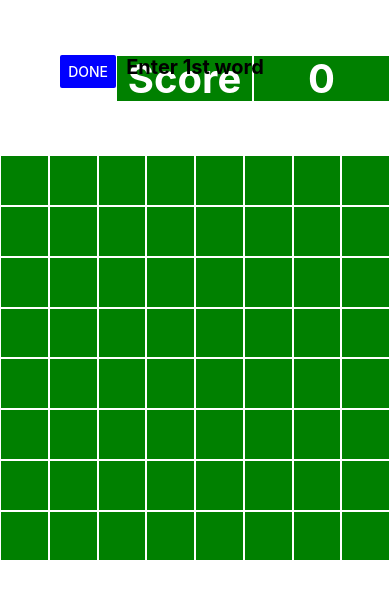
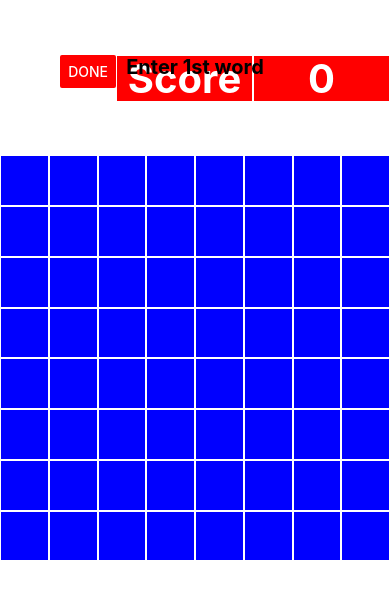
Before and after one commit to kbrownc/project-game05, a React Native app: screen / in a window 390 px wide. Shown: the top 598 px of the page. Built offline with nearby package versions, Linux system fonts and the light colour scheme.

Commit message:
made styles global

```diff
--- a/App.js
+++ b/App.js
@@ -1,10 +1,9 @@
 import React, { useState, useCallback } from 'react';
+import {globalStyles} from './global';
 import {
-  StyleSheet,
   Text,
   View,
   FlatList,
-  Dimensions,
   TouchableWithoutFeedback,
   Keyboard,
   Button,
@@ -34,9 +33,9 @@ export default function App() {
       console.log('RENDER Board',index);
     }
     return (
-      <View style={styles.item}>
+      <View style={globalStyles.item}>
         <TextInput
-          style={styles.itemText}
+          style={globalStyles.itemText}
           onChangeText={value => enterLetter(value, index)}
           autoCapitalze="characters"
           maxLength={1}
@@ -166,29 +165,29 @@ export default function App() {
         Keyboard.dismiss();
       }}
     >
-      <View style={styles.container}>
-        <View style={styles.nav}>
-          <Button onPress={pressReset} title="Reset" color="blue" />
+      <View style={globalStyles.container}>
+        <View style={globalStyles.nav}>
+          <Button onPress={pressReset} title="Reset" color="red" />
           <View>
-            <Button onPress={pressDone} title="Done" color="blue" disabled={false} />
+            <Button onPress={pressDone} title="Done" color="red" disabled={false} />
           </View>
-          <View style={styles.itemNav}>
-            <Text style={styles.itemText}>Score</Text>
+          <View style={globalStyles.itemNav}>
+            <Text style={globalStyles.itemText}>Score</Text>
           </View>
-          <View style={styles.itemNav}>
-            <Text style={styles.itemText}>{score}</Text>
+          <View style={globalStyles.itemNav}>
+            <Text style={globalStyles.itemText}>{score}</Text>
           </View>
         </View>
-        <View style={styles.message}>
-          <View style={styles.messageRow}>
-            <Text style={styles.message}>{message}</Text>
+        <View style={globalStyles.message}>
+          <View style={globalStyles.messageRow}>
+            <Text style={globalStyles.message}>{message}</Text>
           </View>
         </View>
-        <View style={styles.board}>
+        <View style={globalStyles.board}>
           <FlatList
             data={board}
             renderItem={renderBoard}
-            style={styles.board}
+            style={globalStyles.board}
             numColumns={numColumns}
             keyExtractor={(item, index) => index.toString()}
             removeClippedSubviews={false}
@@ -198,70 +197,3 @@ export default function App() {
     </TouchableWithoutFeedback>
   );
 }
-
-// stylesheets
-const styles = StyleSheet.create({
-  container: {
-    flex: 1,
-    marginTop: 55,
-  },
-  nav: {
-    flex: 0,
-    fontWeight: 'bold',
-    flexDirection: 'row',
-  },
-  input: {
-    width: 50,
-    borderColor: 'gray',
-    borderWidth: 5,
-    borderRadius: 10,
-    padding: 2,
-    fontSize: 20,
-    fontWeight: 'bold',
-  },
-  item: {
-    backgroundColor: 'green',
-    alignItems: 'center',
-    justifyContent: 'center',
-    flex: 1,
-    margin: 1,
-    height: Dimensions.get('window').width / 8,
-  },
-  itemNav: {
-    backgroundColor: 'green',
-    alignItems: 'center',
-    justifyContent: 'center',
-    flex: 1,
-    margin: 1,
-    height: 45,
-  },
-  itemText: {
-    color: '#fff',
-    fontSize: 40,
-    fontWeight: 'bold',
-  },
-  message: {
-    flex: 1,
-    justifyContent: 'center',
-    flexDirection: 'column',
-    color: 'black',
-    fontSize: 20,
-    fontWeight: 'bold',
-    textAlign: 'center',
-  },
-  messageRow: {
-    flex: 1,
-    justifyContent: 'center',
-    flexDirection: 'row',
-    color: 'black',
-    fontSize: 20,
-    fontWeight: 'bold',
-    textAlign: 'center',
-  },
-  board: {
-    flex: 7,
-    fontSize: 20,
-    fontWeight: 'bold',
-    marginVertical: 1,
-  },
-});
--- /dev/null
+++ b/global.js
@@ -0,0 +1,68 @@
+import {StyleSheet, Dimensions,} from 'react-native';
+
+// stylesheets
+export const globalStyles = StyleSheet.create({
+  container: {
+    flex: 1,
+    marginTop: 55,
+  },
+  nav: {
+    flex: 0,
+    fontWeight: 'bold',
+    flexDirection: 'row',
+  },
+  input: {
+    width: 50,
+    borderColor: 'gray',
+    borderWidth: 5,
+    borderRadius: 10,
+    padding: 2,
+    fontSize: 20,
+    fontWeight: 'bold',
+  },
+  item: {
+    backgroundColor: 'blue',
+    alignItems: 'center',
+    justifyContent: 'center',
+    flex: 1,
+    margin: 1,
+    height: Dimensions.get('window').width / 8,
+  },
+  itemNav: {
+    backgroundColor: 'red',
+    alignItems: 'center',
+    justifyContent: 'center',
+    flex: 1,
+    margin: 1,
+    height: 45,
+  },
+  itemText: {
+    color: '#fff',
+    fontSize: 40,
+    fontWeight: 'bold',
+  },
+  message: {
+    flex: 1,
+    justifyContent: 'center',
+    flexDirection: 'column',
+    color: 'black',
+    fontSize: 20,
+    fontWeight: 'bold',
+    textAlign: 'center',
+  },
+  messageRow: {
+    flex: 1,
+    justifyContent: 'center',
+    flexDirection: 'row',
+    color: 'black',
+    fontSize: 20,
+    fontWeight: 'bold',
+    textAlign: 'center',
+  },
+  board: {
+    flex: 7,
+    fontSize: 20,
+    fontWeight: 'bold',
+    marginVertical: 1,
+  },
+});
```
